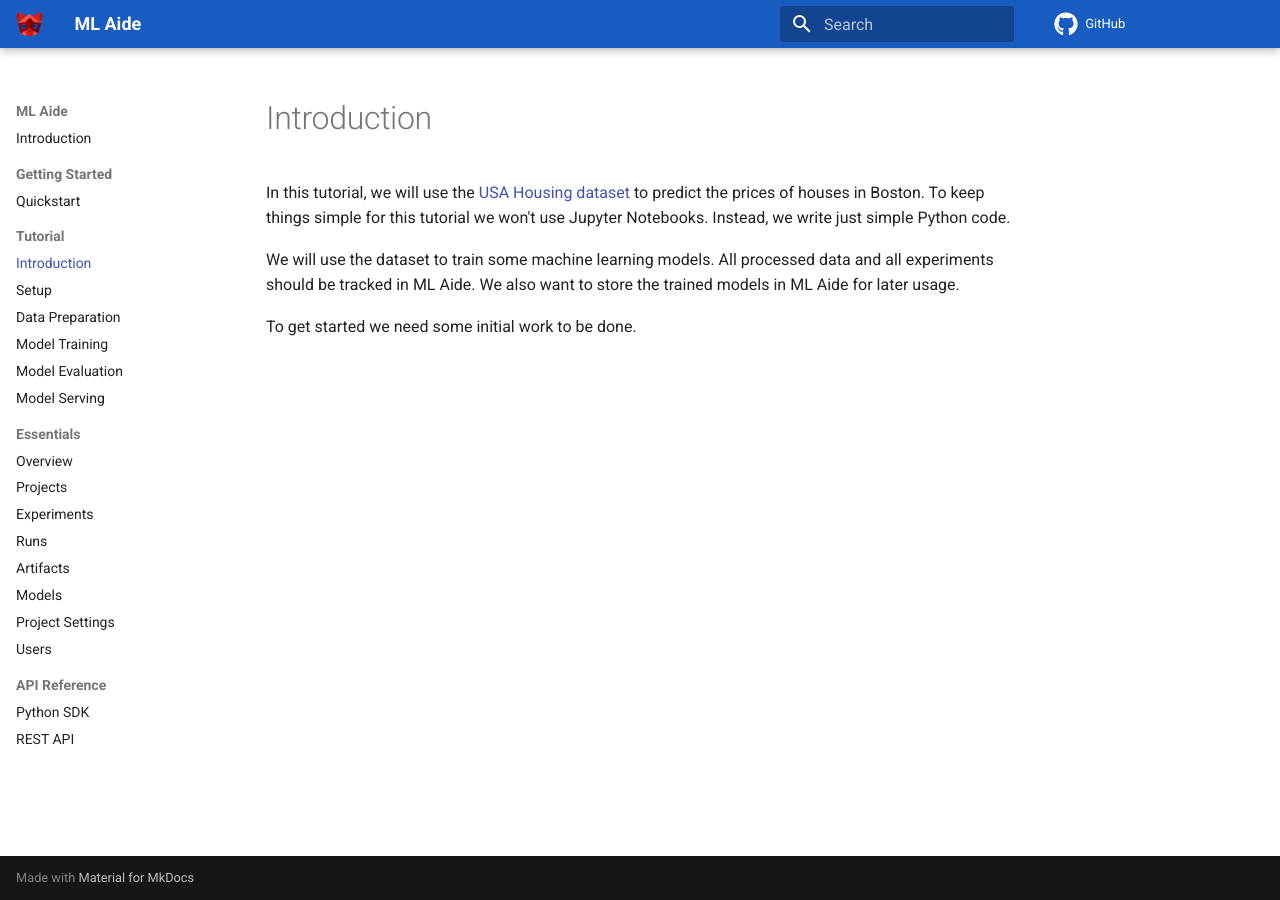
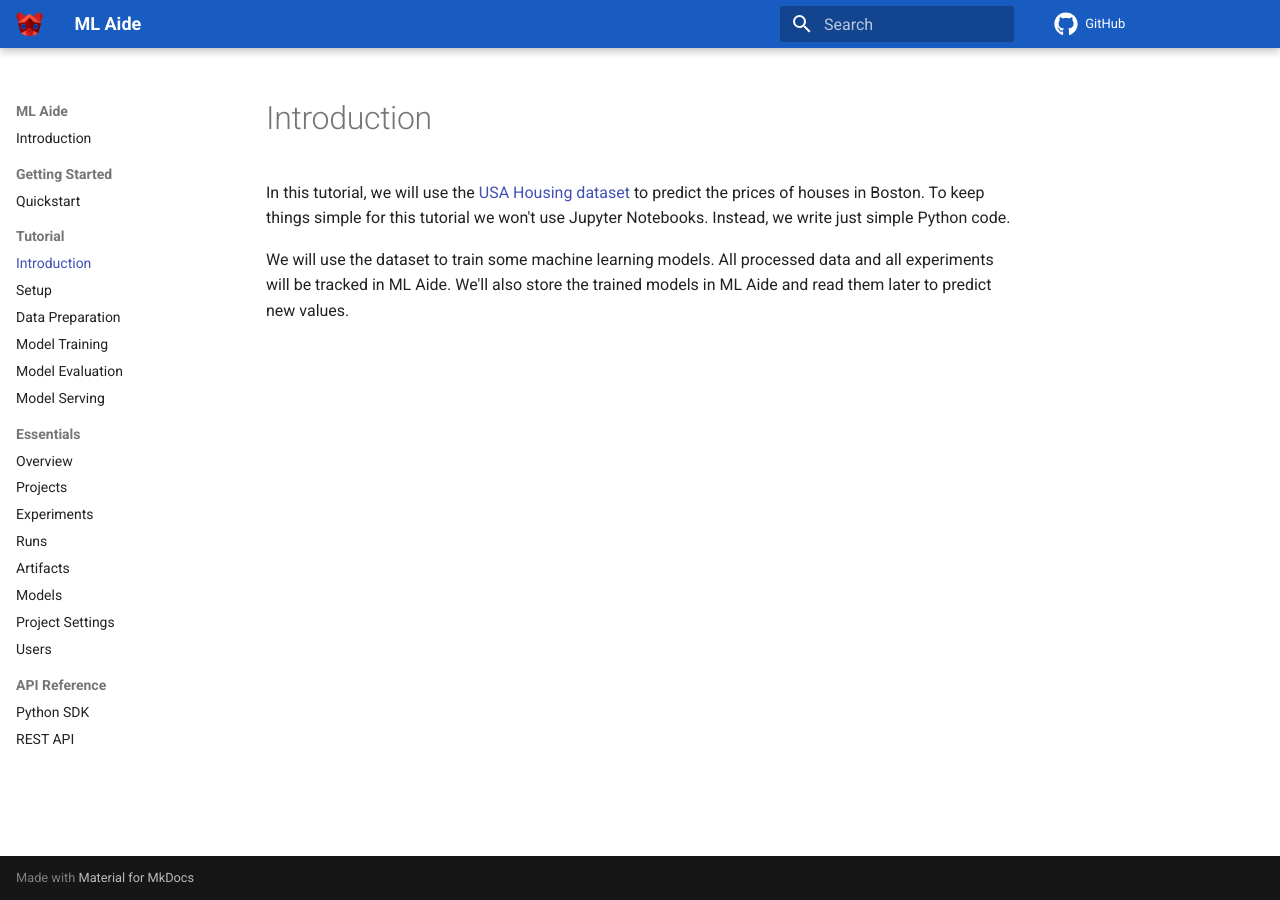
Before and after one commit to MLAide/docs, an MkDocs documentation site: the page built from docs/tutorial/introduction.md, in a window 1280 px wide. Built offline with MkDocs 1.6.1 and Material for MkDocs 9.7.7, drawn with Linux system fonts in a browser that asks for light colours; comment, search, counter and statistics services are not loaded.

Commit message:
Update tutorial intro

```diff
--- a/docs/tutorial/introduction.md
+++ b/docs/tutorial/introduction.md
@@ -5,6 +5,5 @@ to predict the prices of houses in Boston. To keep things simple for this tutori
 Jupyter Notebooks. Instead, we write just simple Python code.
 
 We will use the dataset to train some machine learning models. All processed data and all experiments
-should be tracked in ML Aide. We also want to store the trained models in ML Aide for later usage.
-
-To get started we need some initial work to be done.
+will be tracked in ML Aide. We'll also store the trained models in ML Aide and read them later to
+predict new values.
```
